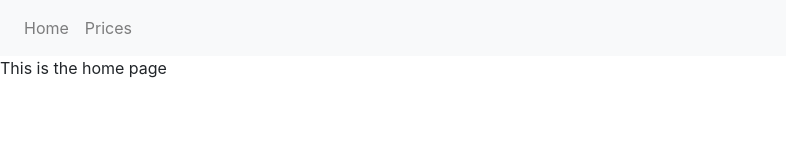
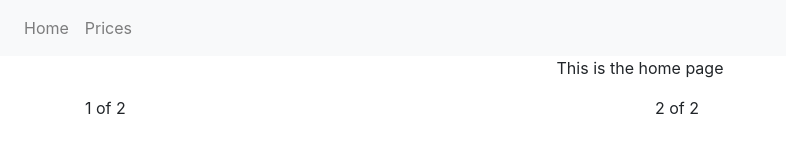
Before and after one commit to Abraham-Moraes-Arroyo/ChiElectrica, a plain HTML site: page index.html in a window 1280 px wide. Shown: the whole page, without its empty margins (0-786 px from the left). Drawn offline with nearby package versions, Linux system fonts and the light colour scheme.

Commit message:
Having the columns

```diff
--- a/index.html
+++ b/index.html
@@ -1,5 +1,5 @@
-
-<!-- Electrician Webpage-->
+<!-- This is the website that I will use when Studying for my KN final
+Please do not use with the permision of the creator. -->
 
 <!doctype html>
 <html lang="en">
@@ -69,7 +69,20 @@
 
 <!-- this is the home screen -->
     <div class="screen" id="home">
+        <center>
         <p>This is the home page</p>
+        </center>
+
+        <div class="container">
+            <div class="row">
+              <div class="col">
+                1 of 2
+              </div>
+              <div class="col">
+                2 of 2
+              </div>
+            </div>
+          </div>
     </div>
 
 
```
